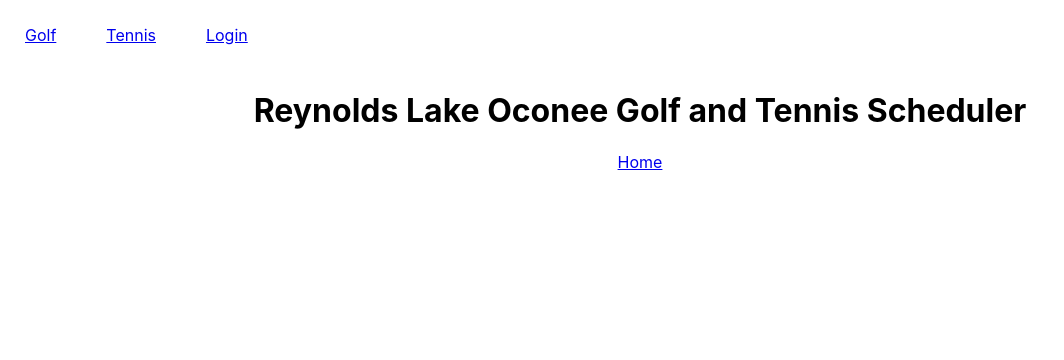
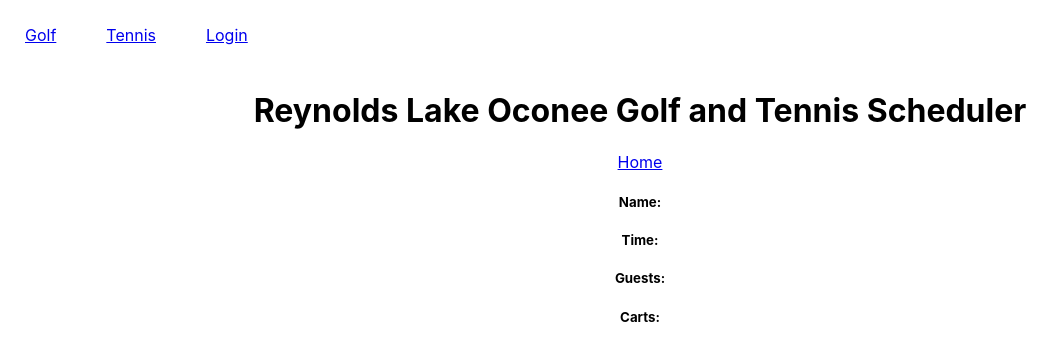
Before and after one commit to jthayden/activity-scheduler, a React (Create React App) app in the folder client/: page /teetimes/new in a window 1280 px wide. Shown: the top 360 px of the page, without its empty margins (0-1064 px from the left). Built offline with nearby package versions, Linux system fonts and the light colour scheme; no server answers.

Commit message:
Mapped over tee time booking info to single TeeTimeBooking page

```diff
--- a/client/src/components/TeeTimeBooking.jsx
+++ b/client/src/components/TeeTimeBooking.jsx
@@ -4,18 +4,27 @@
 
 export default class TeeTimeBooking extends Component {
     state = {
-        tee_time_booking: [],
+        tee_time_booking: {},
         redirectToHome: false
     }
 
     componentDidMount() {
         axios.get(`/api/v1/teetimes/${this.props.match.params.id}/`)
+        .then(res => {
+            this.setState({
+                tee_time_booking: res.data
+            })
+        })
     }
 
     render() {
         return (
             <div>
-
+                <h5>Name: {this.state.tee_time_booking.name}</h5>
+                <h5>Time: {this.state.tee_time_booking.time}</h5>
+                <h5>Guests: {this.state.tee_time_booking.guests}</h5>
+                <h5>Carts: {this.state.tee_time_booking.carts}</h5>
+                {/* <h5>Course: {this.state.tee_time_booking.course}</h5> */}
             </div>
         )
     }
```
